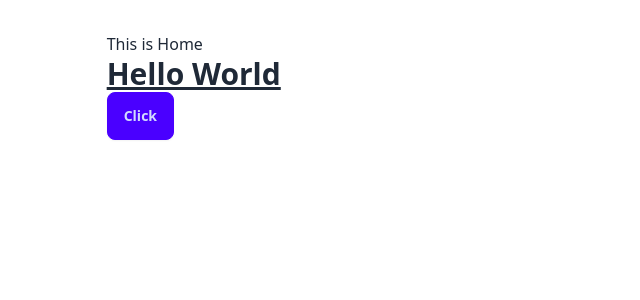
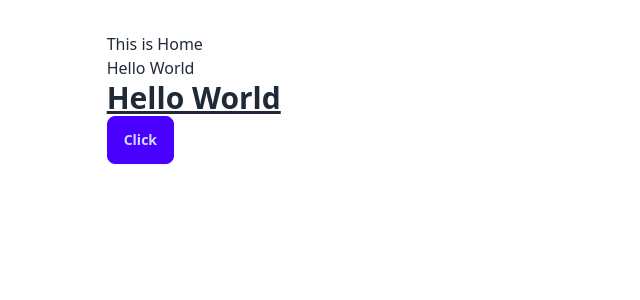
Before and after one commit to Yamin39/dwellify, a React (Vite) app: page / in a window 1280 px wide. Shown: the top 300 px of the page, without its empty margins (0-640 px from the left). Built offline with nearby package versions, Linux system fonts and the light colour scheme.

Commit message:
added custom useAuth hook

```diff
--- /dev/null
+++ b/src/hooks/useAuth.jsx
@@ -0,0 +1,9 @@
+import { useContext } from "react";
+import { AuthContext } from "../providers/AuthProvider/AuthProvider";
+
+const useAuth = () => {
+  const authInfo = useContext(AuthContext);
+  return authInfo;
+};
+
+export default useAuth;
--- a/src/pages/Home/Home.jsx
+++ b/src/pages/Home/Home.jsx
@@ -1,8 +1,11 @@
+import useAuth from "../../hooks/useAuth";
+
 const Home = () => {
+  const { greet } = useAuth();
   return (
     <div>
       This is Home
-
+      <p>{greet}</p>
       <h2 className="text-3xl font-bold underline">Hello World</h2>
       <button className="btn btn-primary">Click</button>
       {/* <dotlottie-player src="https://lottie.host/168f1f7a-4e8d-46ef-94db-23e1da1413d0/RgRysZ70TK.json" background="transparent" speed={1} style={{width: 300, height: 300}} direction={1} playmode="bounce" autoPlay /> */}
```
